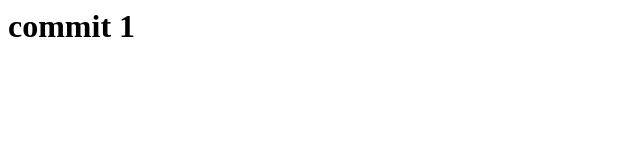
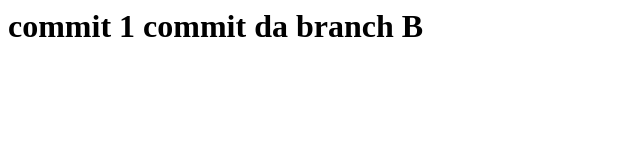
Before and after one commit to developerdudu/meu_projeto_versionado, a plain HTML site: page index.html in a window 1280 px wide. Shown: the whole page, without its empty margins (0-640 px from the left). Drawn offline with Linux system fonts and the light colour scheme.

Commit message:
commit 1 da branch B

```diff
--- a/index.html
+++ b/index.html
@@ -1 +1,4 @@
-<h1>commit 1</h1>
+<h1>
+  commit 1
+  commit da branch B
+</h1>
```
